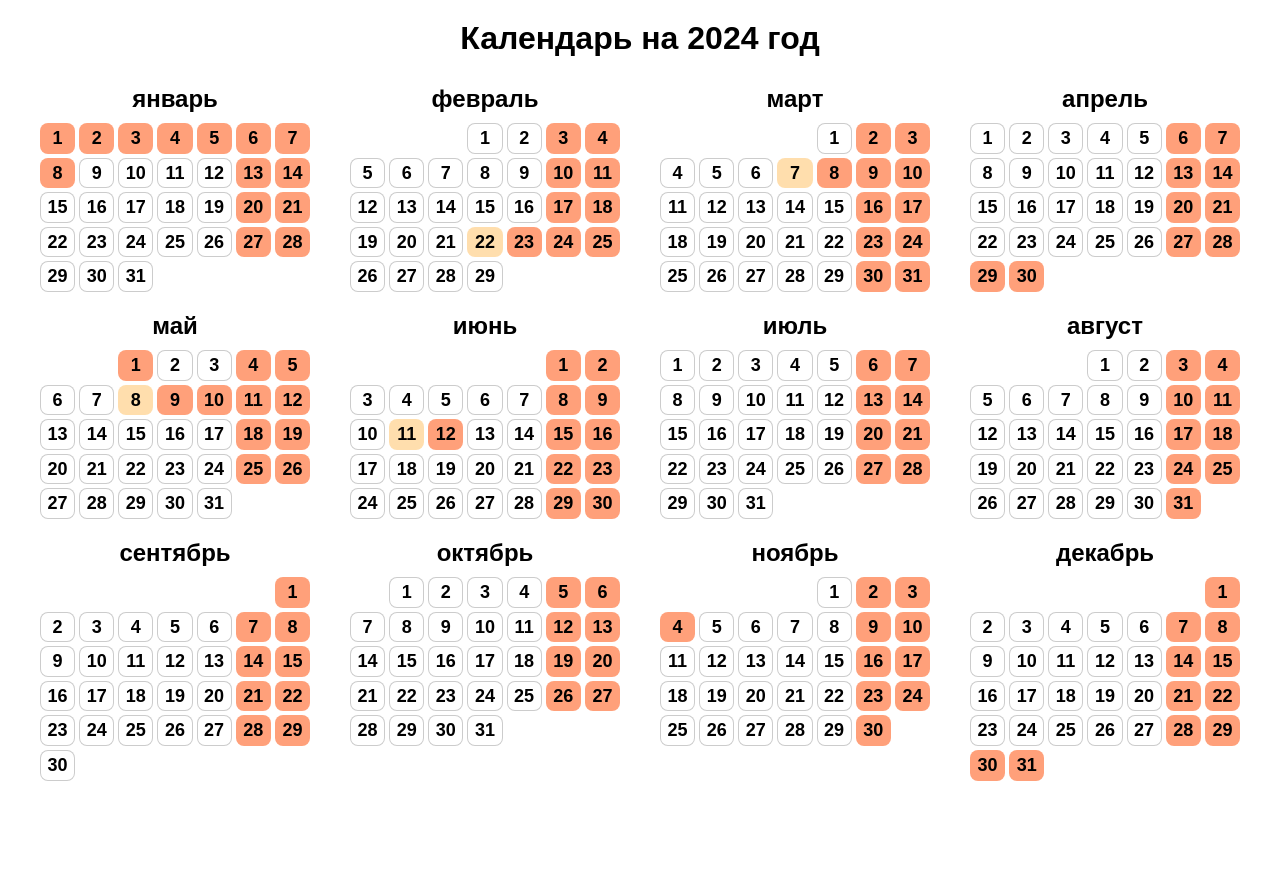
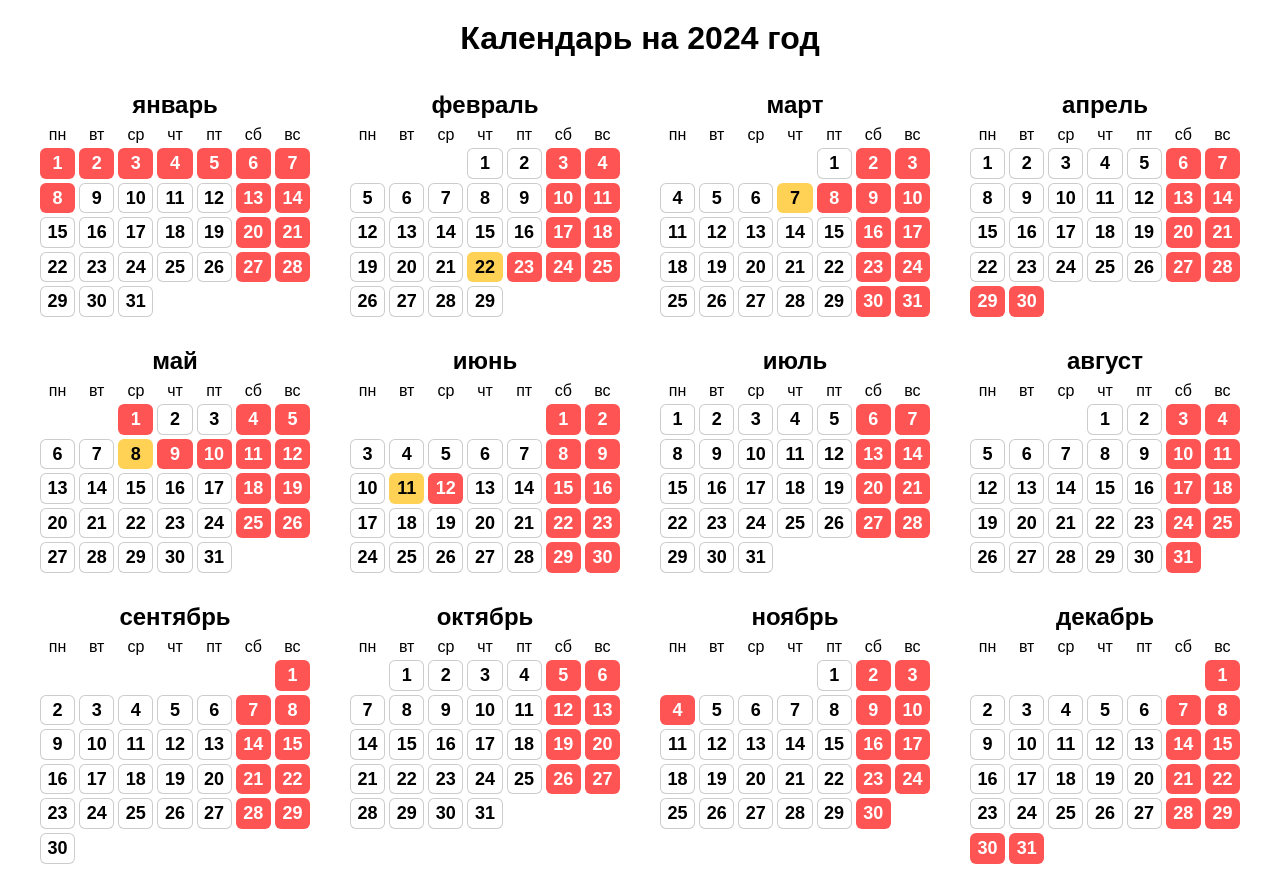
Before and after one commit to GeorgeGUS/my-calendar, a React (Vite) app: page / in a window 1280 px wide. Before the commit the page ends 801 px from the top, so only its background shows below. Built offline with nearby package versions, Linux system fonts and the light colour scheme; a web font is replaced by a local one.

Commit message:
Refactor logic and styles, add daysOfWeek

```diff
--- a/src/App.css
+++ b/src/App.css
@@ -4,13 +4,13 @@
   display: grid;
   grid-template-columns: repeat(4, 1fr);
   align-content: center;
-  grid-gap: 20px 40px;
+  grid-gap: 30px 40px;
   padding: 20px 40px;
 }
 
 .title {
   margin-top: 0;
-  margin-bottom: 0.25em;
+  margin-bottom: 0.125em;
   grid-column: 1 / -1;
   text-align: center;
 }
@@ -25,8 +25,45 @@
 .day {
   text-align: center;
   line-height: 1.7;
-  border-radius: 8px;
+  border-radius: 6px;
   font-size: 18px;
   font-weight: 700;
   box-shadow: inset 0 0 0 1px #ccc;
 }
+
+.col-1 {
+  grid-column-start: 1;
+}
+.col-2 {
+  grid-column-start: 2;
+}
+.col-3 {
+  grid-column-start: 3;
+}
+.col-4 {
+  grid-column-start: 4;
+}
+.col-5 {
+  grid-column-start: 5;
+}
+.col-6 {
+  grid-column-start: 6;
+}
+.col-7 {
+  grid-column-start: 7;
+}
+
+.day.preholiday {
+  background-color: #ffbb00ab;
+  box-shadow: none;
+}
+
+.day.holiday {
+  background-color: #ff0000ab;
+  color: #fff;
+  box-shadow: none;
+}
+
+.dayOfWeek {
+  text-align: center;
+}
--- a/src/App.tsx
+++ b/src/App.tsx
@@ -1,4 +1,6 @@
+import { DAYS_OF_WEEK } from "./constants";
 import { getCalendarData } from "./logic/getCalendarData";
+import { getDayClassName } from "./logic/getDayClassName";
 import "./App.css";
 
 function App() {
@@ -9,17 +11,11 @@ function App() {
       {calendar.months.map((month) => (
         <div className="month">
           <h2 className="title">{month.monthName}</h2>
+          {DAYS_OF_WEEK.map((day) => (
+            <div className="dayOfWeek">{day}</div>
+          ))}
           {month.days.map((day) => (
-            <div
-              className="day"
-              style={{
-                gridColumnStart: day.dayOfWeek + 1,
-                backgroundColor: day.color,
-                boxShadow: day.color ? "none" : undefined,
-              }}
-            >
-              {day.dayOfMonth}
-            </div>
+            <div className={getDayClassName(day)}>{day.dayOfMonth}</div>
           ))}
         </div>
       ))}
--- /dev/null
+++ b/src/constants.ts
@@ -0,0 +1 @@
+export const DAYS_OF_WEEK = ["пн", "вт", "ср", "чт", "пт", "сб", "вс"];
--- a/src/logic/getCalendarData.ts
+++ b/src/logic/getCalendarData.ts
@@ -18,13 +18,12 @@ interface Month {
   days: Day[];
 }
 
-interface Day {
+export interface Day {
   dayOfMonth: number;
   dayOfWeek: number;
   isWeekend: boolean;
   isHoliday: boolean;
   isPreHoliday: boolean;
-  color?: string;
 }
 
 export const getCalendarData = (year: number): CalendarData => {
@@ -39,19 +38,13 @@ export const getCalendarData = (year: number): CalendarData => {
     const isWeekend = dayOfWeek === 5 || dayOfWeek === 6;
     const isHoliday = holidays.holidays.includes(formattedDate);
     const isPreHoliday = holidays.preholidays.includes(formattedDate);
-    let color;
-    if (isHoliday || isWeekend) {
-      color = "lightsalmon";
-    } else if (isPreHoliday) {
-      color = "navajowhite";
-    }
+
     const dayData: Day = {
       dayOfMonth: getDate(date),
       dayOfWeek,
       isWeekend,
       isHoliday,
       isPreHoliday,
-      color,
     };
 
     if (!daysByMonth[month]) {
--- /dev/null
+++ b/src/logic/getDayClassName.ts
@@ -0,0 +1,13 @@
+import { Day } from "./getCalendarData";
+
+export const getDayClassName = (day: Day): string => {
+  let className = "day";
+  className += " col-" + (day.dayOfWeek + 1);
+  if (day.isHoliday || day.isWeekend) {
+    className += " holiday";
+  }
+  if (day.isPreHoliday) {
+    className += " preholiday";
+  }
+  return className;
+};
```
